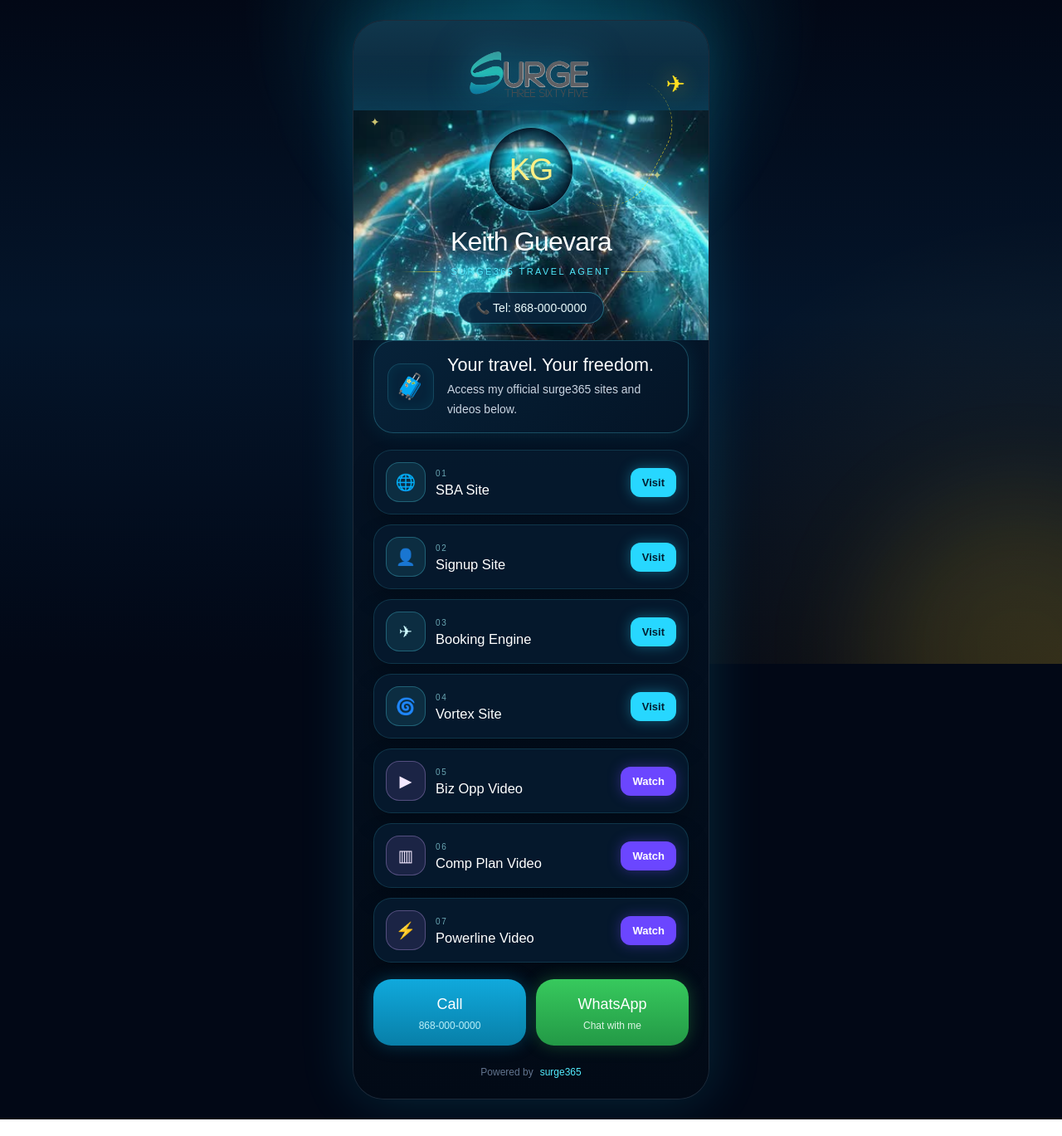
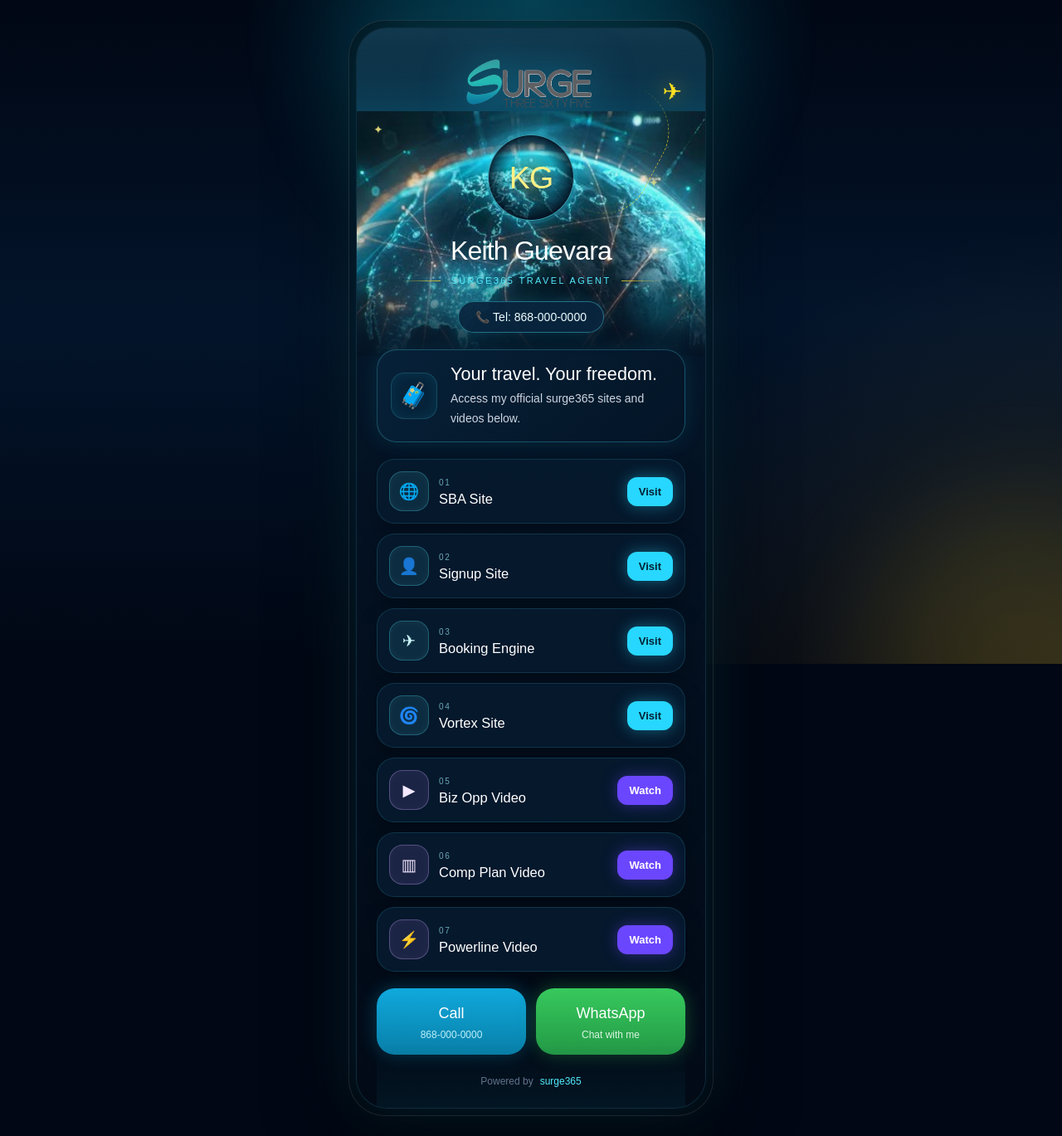
Before and after one commit to trinibuzz/surge365, a Next.js app: page /demo-agent in a window 1280 px wide. Shown: the whole page at 83% size. Built offline with nearby package versions, Linux system fonts and the light colour scheme.

Commit message:
Final polish surge365 demo agent page

```diff
--- a/app/demo-agent/page.tsx
+++ b/app/demo-agent/page.tsx
@@ -59,32 +59,35 @@ const links = [
 
 export default function DemoAgentPage() {
   return (
-    <main className="min-h-screen overflow-hidden bg-[#020816] px-4 py-6 text-white">
+    <main className="min-h-screen overflow-hidden bg-[#010714] px-4 py-6 text-white">
+      {/* Page glow */}
       <div className="pointer-events-none fixed inset-0 overflow-hidden">
-        <div className="absolute inset-0 bg-[radial-gradient(circle_at_top,_rgba(28,213,255,0.18),_transparent_34%),radial-gradient(circle_at_bottom_right,_rgba(247,190,60,0.11),_transparent_36%),linear-gradient(180deg,_#020816_0%,_#04152a_48%,_#020816_100%)]" />
-        <div className="absolute left-1/2 top-[-170px] h-[420px] w-[420px] -translate-x-1/2 rounded-full bg-cyan-400/10 blur-3xl" />
+        <div className="absolute inset-0 bg-[radial-gradient(circle_at_top,_rgba(28,213,255,0.20),_transparent_34%),radial-gradient(circle_at_bottom_right,_rgba(247,190,60,0.12),_transparent_35%),linear-gradient(180deg,_#010714_0%,_#03142a_48%,_#010714_100%)]" />
+        <div className="absolute left-1/2 top-[-180px] h-[450px] w-[450px] -translate-x-1/2 rounded-full bg-cyan-400/10 blur-3xl" />
         <div className="absolute bottom-[-160px] right-[-130px] h-[360px] w-[360px] rounded-full bg-yellow-300/10 blur-3xl" />
       </div>
 
-      <section className="relative mx-auto max-w-[430px]">
-        <div className="relative overflow-hidden rounded-[2.35rem] border border-white/10 bg-[#041223] shadow-[0_0_65px_rgba(28,213,255,0.16)]">
-          <div className="absolute inset-0 bg-[linear-gradient(180deg,_rgba(6,28,50,0.95)_0%,_rgba(4,18,35,0.98)_42%,_rgba(2,10,22,1)_100%)]" />
+      <section className="relative mx-auto max-w-[440px]">
+        {/* Outer phone-style frame */}
+        <div className="rounded-[2.75rem] border border-white/10 bg-black/40 p-2 shadow-[0_35px_90px_rgba(0,0,0,0.65)]">
+          <div className="relative overflow-hidden rounded-[2.35rem] border border-cyan-300/12 bg-[#041223] shadow-[inset_0_1px_0_rgba(255,255,255,0.08),0_0_70px_rgba(28,213,255,0.14)]">
+            <div className="absolute inset-0 bg-[linear-gradient(180deg,_rgba(6,28,50,0.96)_0%,_rgba(4,18,35,0.98)_44%,_rgba(2,10,22,1)_100%)]" />
 
             {/* Top decorative globe and travel details */}
-          <div className="pointer-events-none absolute inset-x-0 top-0 h-[385px] overflow-hidden">
-            <div className="absolute inset-x-0 top-0 h-44 bg-gradient-to-b from-cyan-300/13 to-transparent" />
+            <div className="pointer-events-none absolute inset-x-0 top-0 h-[395px] overflow-hidden">
+              <div className="absolute inset-x-0 top-0 h-44 bg-gradient-to-b from-cyan-300/14 to-transparent" />
 
               <img
                 src="/globe-arc.png"
                 alt=""
-              className="absolute left-1/2 top-[108px] w-[640px] max-w-none -translate-x-1/2 opacity-95 drop-shadow-[0_0_35px_rgba(28,213,255,0.28)]"
+                className="absolute left-1/2 top-[100px] w-[675px] max-w-none -translate-x-1/2 opacity-95 drop-shadow-[0_0_42px_rgba(28,213,255,0.32)]"
               />
 
-            <div className="absolute left-5 top-[112px] text-sm text-yellow-200/80 drop-shadow-[0_0_10px_rgba(250,204,21,0.55)]">
+              <div className="absolute left-5 top-[112px] text-sm text-yellow-200/85 drop-shadow-[0_0_10px_rgba(250,204,21,0.55)]">
                 ✦
               </div>
 
-            <div className="absolute right-14 top-[176px] text-sm text-yellow-200/65 drop-shadow-[0_0_10px_rgba(250,204,21,0.45)]">
+              <div className="absolute right-14 top-[176px] text-sm text-yellow-200/70 drop-shadow-[0_0_10px_rgba(250,204,21,0.45)]">
                 ✦
               </div>
 
@@ -93,6 +96,8 @@ export default function DemoAgentPage() {
               </div>
 
               <div className="absolute right-[55px] top-[66px] h-40 w-28 rotate-[28deg] rounded-full border-r border-dashed border-yellow-300/70" />
+
+              <div className="absolute inset-x-0 bottom-0 h-28 bg-gradient-to-b from-transparent to-[#041223]" />
             </div>
 
             <div className="relative px-6 pb-6 pt-7">
@@ -100,39 +105,39 @@ export default function DemoAgentPage() {
               <img
                 src="/surge-logo.png"
                 alt="Surge Three Sixty Five"
-              className="mx-auto h-[76px] w-auto object-contain drop-shadow-[0_0_24px_rgba(28,213,255,0.50)]"
+                className="mx-auto h-[80px] w-auto object-contain drop-shadow-[0_0_26px_rgba(28,213,255,0.52)]"
               />
 
               {/* Agent header */}
-            <div className="mt-6 text-center">
-              <div className="mx-auto flex h-[102px] w-[102px] items-center justify-center rounded-full border border-cyan-300/60 bg-[radial-gradient(circle,_rgba(247,190,60,0.18)_0%,_rgba(28,213,255,0.14)_42%,_rgba(2,8,23,0.98)_76%)] text-[2.35rem] font-medium tracking-tight text-yellow-200 shadow-[0_0_28px_rgba(28,213,255,0.50)] ring-4 ring-cyan-300/10">
+              <div className="mt-5 text-center">
+                <div className="mx-auto flex h-[104px] w-[104px] items-center justify-center rounded-full border border-cyan-300/65 bg-[radial-gradient(circle,_rgba(247,190,60,0.20)_0%,_rgba(28,213,255,0.15)_42%,_rgba(2,8,23,0.98)_76%)] text-[2.35rem] font-medium tracking-tight text-yellow-200 shadow-[0_0_34px_rgba(28,213,255,0.55)] ring-4 ring-cyan-300/10">
                   {agent.initials}
                 </div>
 
-              <h1 className="mt-5 text-[2rem] font-medium leading-none tracking-tight text-white drop-shadow-[0_0_16px_rgba(28,213,255,0.18)]">
+                <h1 className="mt-5 text-[2rem] font-medium leading-none tracking-tight text-white drop-shadow-[0_0_18px_rgba(28,213,255,0.20)]">
                   {agent.name}
                 </h1>
 
                 <div className="mx-auto mt-3 flex max-w-[315px] items-center justify-center gap-3">
-                <div className="h-px flex-1 bg-gradient-to-r from-transparent to-yellow-300/70" />
+                  <div className="h-px flex-1 bg-gradient-to-r from-transparent to-yellow-300/75" />
                   <p className="whitespace-nowrap text-[11px] font-medium uppercase tracking-[0.22em] text-cyan-300">
                     surge365 Travel Agent
                   </p>
-                <div className="h-px flex-1 bg-gradient-to-l from-transparent to-yellow-300/70" />
+                  <div className="h-px flex-1 bg-gradient-to-l from-transparent to-yellow-300/75" />
                 </div>
 
                 <a
                   href={`tel:${agent.phone}`}
-                className="mt-4 inline-flex items-center justify-center rounded-full border border-cyan-300/36 bg-[#09263f]/90 px-5 py-2 text-sm font-medium text-cyan-50 shadow-[0_0_18px_rgba(28,213,255,0.18)]"
+                  className="mt-4 inline-flex items-center justify-center rounded-full border border-cyan-300/38 bg-[#09263f]/92 px-5 py-2 text-sm font-medium text-cyan-50 shadow-[0_0_20px_rgba(28,213,255,0.20)]"
                 >
                   📞 Tel: {agent.phone}
                 </a>
               </div>
 
               {/* Intro card */}
-            <div className="mt-5 rounded-[1.5rem] border border-cyan-300/24 bg-[linear-gradient(135deg,rgba(7,35,58,0.95),rgba(4,20,38,0.94))] p-4 shadow-[0_0_26px_rgba(28,213,255,0.10)]">
+              <div className="mt-5 rounded-[1.5rem] border border-cyan-300/26 bg-[linear-gradient(135deg,rgba(7,35,58,0.96),rgba(4,20,38,0.95))] p-4 shadow-[0_0_28px_rgba(28,213,255,0.12)]">
                 <div className="flex items-center gap-4">
-                <div className="flex h-14 w-14 shrink-0 items-center justify-center rounded-2xl border border-cyan-300/18 bg-[#06233a] text-3xl shadow-[inset_0_0_15px_rgba(28,213,255,0.08)]">
+                  <div className="flex h-14 w-14 shrink-0 items-center justify-center rounded-2xl border border-cyan-300/20 bg-[#06233a] text-3xl shadow-[inset_0_0_16px_rgba(28,213,255,0.10)]">
                     🧳
                   </div>
 
@@ -155,10 +160,10 @@ export default function DemoAgentPage() {
                     href={link.url}
                     target="_blank"
                     rel="noopener noreferrer"
-                  className="group flex items-center gap-3 rounded-[1.35rem] border border-cyan-300/14 bg-[#061a2e]/95 px-3.5 py-3.5 shadow-[0_14px_28px_rgba(0,0,0,0.22)] transition hover:-translate-y-0.5 hover:border-cyan-300/32 hover:bg-[#08213a]"
+                    className="group flex items-center gap-3 rounded-[1.35rem] border border-cyan-300/14 bg-[#061a2e]/95 px-3.5 py-3.5 shadow-[0_14px_28px_rgba(0,0,0,0.24)] transition hover:-translate-y-0.5 hover:border-cyan-300/34 hover:bg-[#08213a]"
                   >
                     <div
-                    className={`flex h-12 w-12 shrink-0 items-center justify-center rounded-2xl border text-[1.22rem] ${
+                      className={`flex h-12 w-12 shrink-0 items-center justify-center rounded-2xl border text-[1.22rem] shadow-[inset_0_0_12px_rgba(255,255,255,0.04)] ${
                         link.type === "watch"
                           ? "border-purple-300/30 bg-purple-400/12 text-purple-100"
                           : "border-cyan-300/28 bg-cyan-300/10 text-cyan-100"
@@ -180,8 +185,8 @@ export default function DemoAgentPage() {
                     <div
                       className={`shrink-0 rounded-xl px-3.5 py-2 text-[13px] font-semibold ${
                         link.type === "watch"
-                        ? "bg-[#6b46ff] text-white shadow-[0_0_16px_rgba(107,70,255,0.38)]"
-                        : "bg-[#27d7ff] text-[#022033] shadow-[0_0_16px_rgba(39,215,255,0.36)]"
+                          ? "bg-[#6b46ff] text-white shadow-[0_0_18px_rgba(107,70,255,0.42)]"
+                          : "bg-[#27d7ff] text-[#022033] shadow-[0_0_18px_rgba(39,215,255,0.40)]"
                       }`}
                     >
                       {link.action}
@@ -194,7 +199,7 @@ export default function DemoAgentPage() {
               <div className="mt-5 grid grid-cols-2 gap-3">
                 <a
                   href={`tel:${agent.phone}`}
-                className="rounded-[1.35rem] bg-[linear-gradient(180deg,#10a9dc,#087fa8)] px-4 py-4 text-center text-white shadow-[0_0_20px_rgba(15,169,219,0.28)] transition hover:scale-[1.01]"
+                  className="rounded-[1.35rem] bg-[linear-gradient(180deg,#10a9dc,#087fa8)] px-4 py-4 text-center text-white shadow-[0_0_22px_rgba(15,169,219,0.30)] transition hover:scale-[1.01]"
                 >
                   <span className="block text-lg font-medium">Call</span>
                   <span className="mt-1 block text-xs font-medium text-cyan-100/90">
@@ -206,7 +211,7 @@ export default function DemoAgentPage() {
                   href={`https://wa.me/${agent.whatsapp}`}
                   target="_blank"
                   rel="noopener noreferrer"
-                className="rounded-[1.35rem] bg-[linear-gradient(180deg,#37c95d,#239946)] px-4 py-4 text-center text-white shadow-[0_0_20px_rgba(55,201,93,0.30)] transition hover:scale-[1.01]"
+                  className="rounded-[1.35rem] bg-[linear-gradient(180deg,#37c95d,#239946)] px-4 py-4 text-center text-white shadow-[0_0_22px_rgba(55,201,93,0.32)] transition hover:scale-[1.01]"
                 >
                   <span className="block text-lg font-medium">WhatsApp</span>
                   <span className="mt-1 block text-xs font-medium text-green-50/90">
@@ -215,9 +220,15 @@ export default function DemoAgentPage() {
                 </a>
               </div>
 
-            <div className="mt-6 flex items-center justify-center gap-2 text-xs text-slate-500">
+              {/* Footer */}
+              <div className="relative mt-6">
+                <div className="pointer-events-none absolute inset-x-0 -bottom-7 h-20 bg-gradient-to-t from-cyan-950/30 to-transparent" />
+
+                <div className="relative flex items-center justify-center gap-2 text-xs text-slate-500">
                   <span>Powered by</span>
                   <span className="font-medium text-cyan-300">surge365</span>
+                </div>
+              </div>
             </div>
           </div>
         </div>
```
Lines whose indentation alone changed are shown as unchanged.
